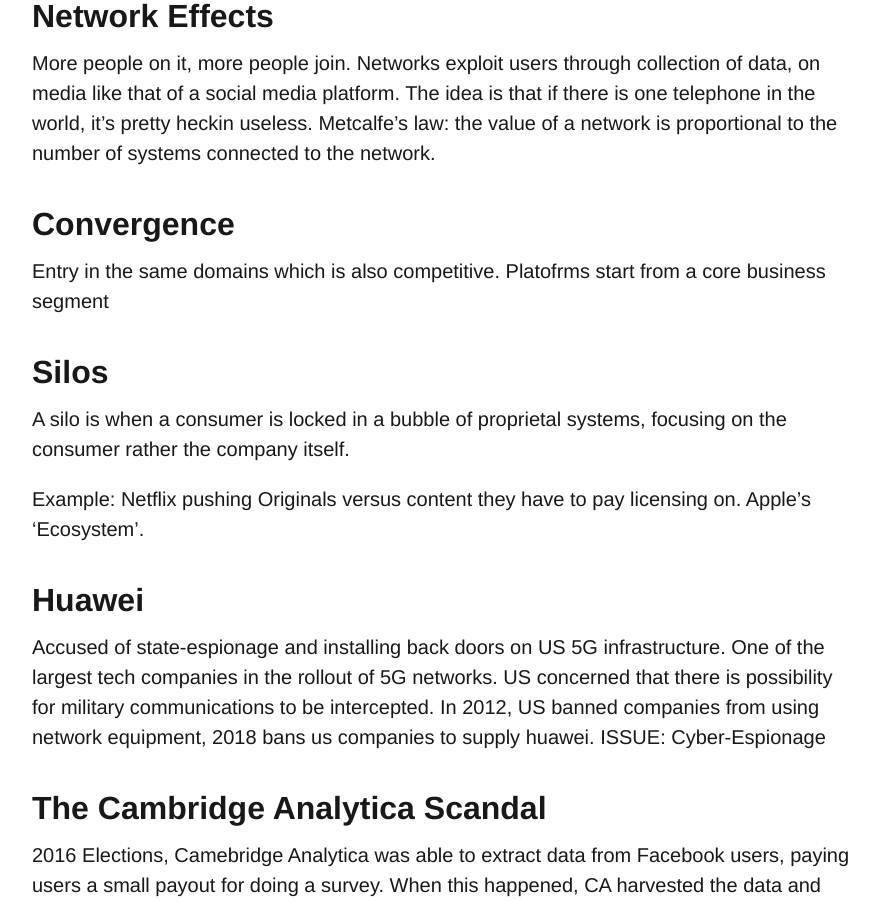
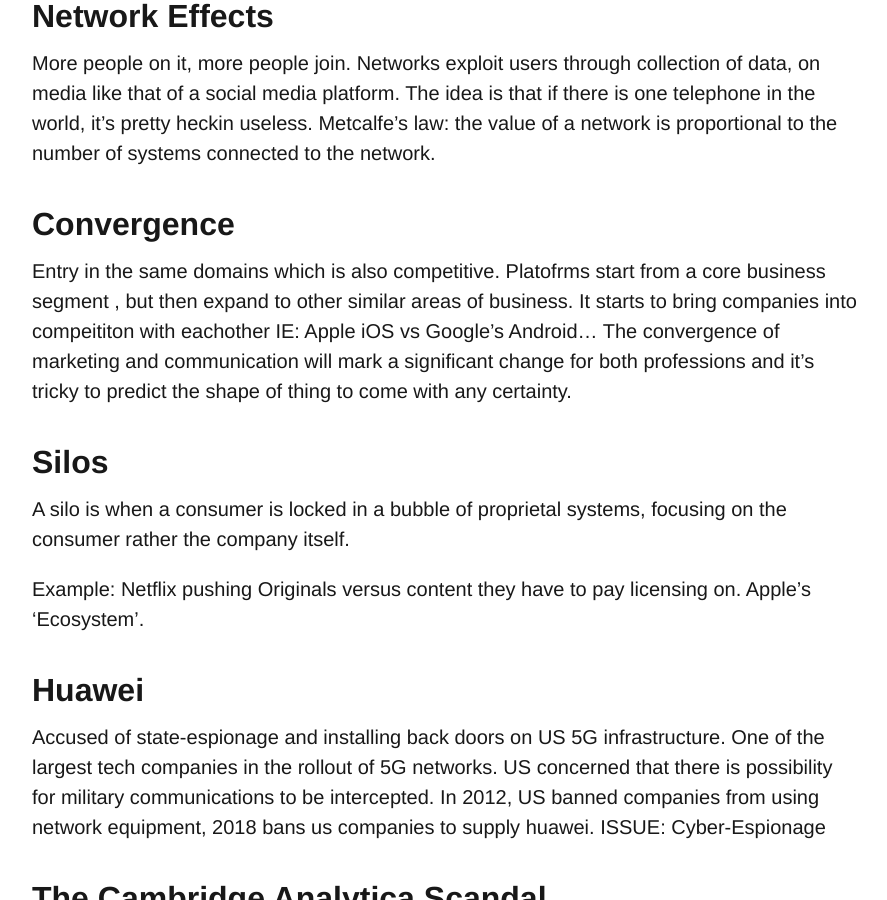
Before and after one commit to brettpetch/MIT-2100, a Jekyll site: the page built from _posts/2020-02-27-terms.md, in a window 1280 px wide and 900 px high, scrolled down 10644 px. Shown: the whole window, without its empty margins (112-999 px from the left). Built offline with Jekyll 4.4.1, drawn with Linux system fonts in a browser that asks for light colours; comment, search, counter and statistics services are not loaded.

Commit message:
fix convergence

```diff
--- a/_posts/2020-02-27-terms.md
+++ b/_posts/2020-02-27-terms.md
@@ -196,7 +196,7 @@ Hold high position in a given field. Engage in competition with each other. Srni
 More people on it, more people join. Networks exploit users through collection of data, on media like that of a social media platform. The idea is that if there is one telephone in the world, it's pretty heckin useless. Metcalfe's law: the value of a network is proportional to the number of systems connected to the network.
 
 ## Convergence
-Entry in the same domains which is also competitive. Platofrms start from a core business segment
+Entry in the same domains which is also competitive. Platofrms start from a core business segment , but then expand to other similar areas of business. It starts to bring companies into compeititon with eachother IE: Apple iOS vs Google's Android... The convergence of marketing and communication will mark a significant change for both professions and it's tricky to predict the shape of thing to come with any certainty.
 
 ## Silos
 A silo is when a consumer is locked in a bubble of proprietal systems, focusing on the consumer rather the company itself.
```
